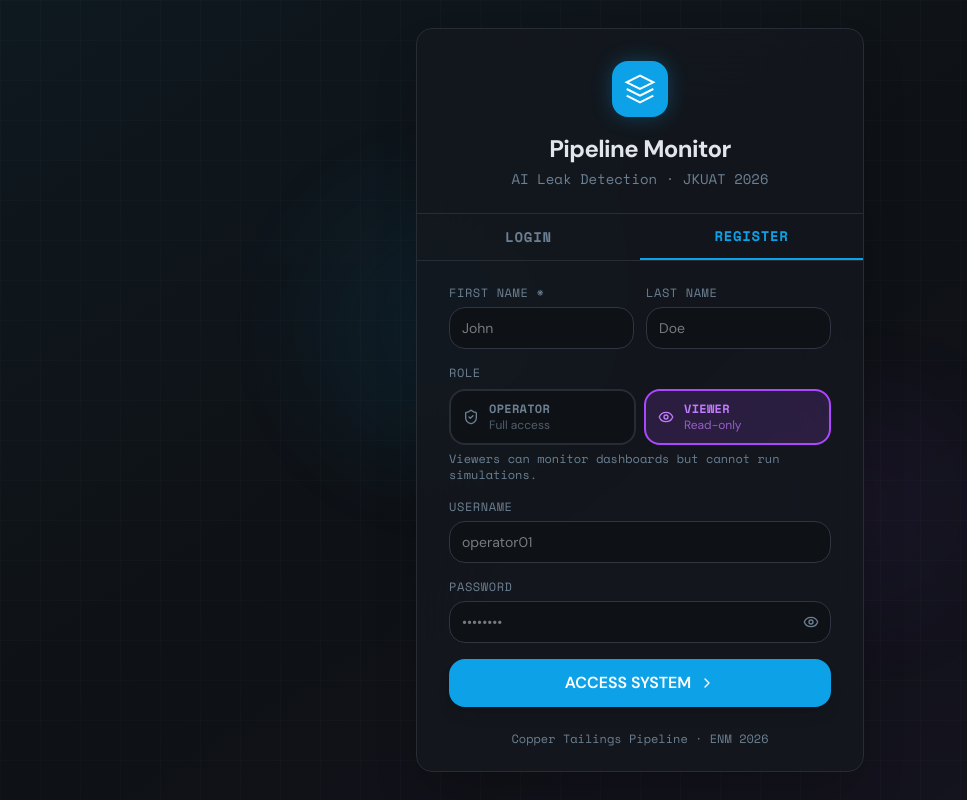
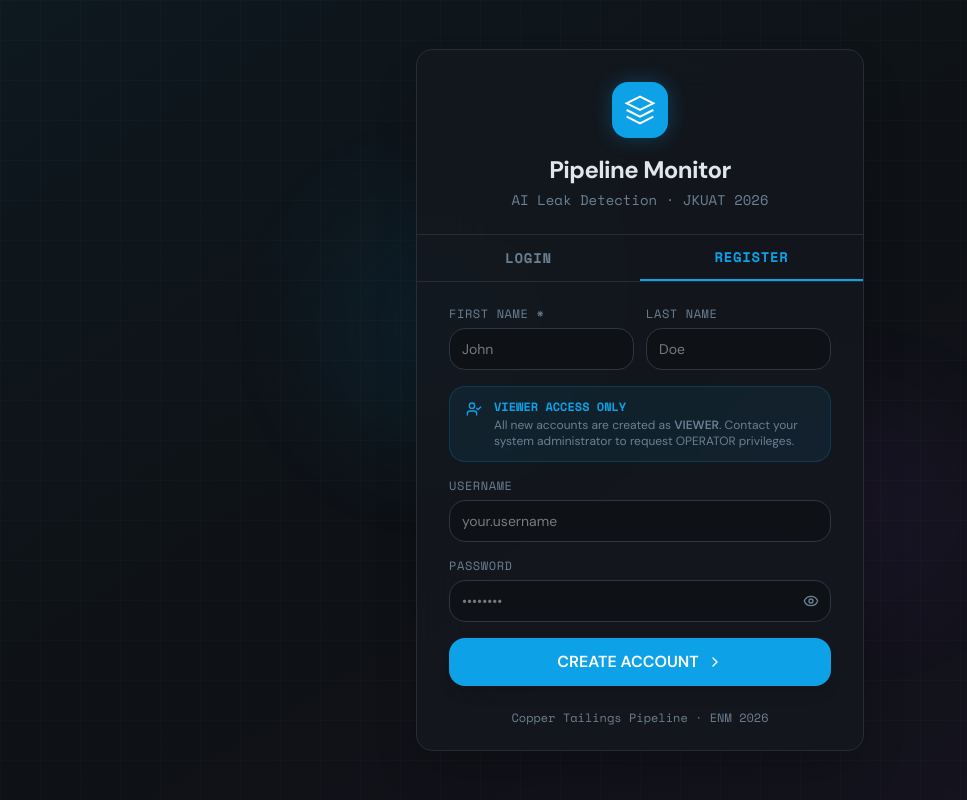
Before and after one commit to Darlene-13/SmartPipe-AI-Powered-Leak-Detection-for-Kenya-s-Pipeline-Network, a React (Vite) app in the folder dashboard/: page /login in a window 1280 px wide. Both pictures are taken after a click on the button "REGISTER". Shown: the whole page, without its empty margins (0-967 px from the left). Built offline with nearby package versions, Linux system fonts and the light colour scheme.

Commit message:
fix:made operator login constant

```diff
--- a/dashboard/src/pages/login.tsx
+++ b/dashboard/src/pages/login.tsx
@@ -1,22 +1,42 @@
-import { useState } from "react";
+import { useState, useEffect } from "react";
 import { motion, AnimatePresence } from "framer-motion";
 import { useLocation } from "wouter";
 import { useAuthStore } from "@/store/authStore";
-import { Eye, EyeOff, ChevronRight, ShieldCheck } from "lucide-react";
-import { cn } from "@/lib/utils";
+import { Eye, EyeOff, ChevronRight, ShieldCheck, UserCheck } from "lucide-react";
 
 type Tab = "login" | "register";
-type Role = "OPERATOR" | "VIEWER";
 
-function getRegistry(): Record<string, { password: string; firstName: string; lastName: string; role: Role }> {
+const SEED_OPERATOR = {
+  username: "admin",
+  password: "admin2026",
+  firstName: "System",
+  lastName: "Administrator",
+  role: "OPERATOR" as const,
+};
+
+function getRegistry(): Record<string, { password: string; firstName: string; lastName: string; role: "OPERATOR" | "VIEWER" }> {
   try {
     return JSON.parse(localStorage.getItem("pipeline-user-registry") ?? "{}");
   } catch {
     return {};
   }
 }
+
 function saveRegistry(r: ReturnType<typeof getRegistry>) {
   localStorage.setItem("pipeline-user-registry", JSON.stringify(r));
+}
+
+function seedAdmin() {
+  const registry = getRegistry();
+  if (!registry[SEED_OPERATOR.username]) {
+    registry[SEED_OPERATOR.username] = {
+      password: SEED_OPERATOR.password,
+      firstName: SEED_OPERATOR.firstName,
+      lastName: SEED_OPERATOR.lastName,
+      role: SEED_OPERATOR.role,
+    };
+    saveRegistry(registry);
+  }
 }
 
 export default function LoginPage() {
@@ -25,35 +45,50 @@ export default function LoginPage() {
   const [password, setPassword] = useState("");
   const [firstName, setFirstName] = useState("");
   const [lastName, setLastName] = useState("");
-  const [role, setRole] = useState<Role>("VIEWER");
   const [showPass, setShowPass] = useState(false);
   const [loading, setLoading] = useState(false);
   const [error, setError] = useState("");
   const [, setLocation] = useLocation();
   const { login } = useAuthStore();
 
+  useEffect(() => {
+    seedAdmin();
+  }, []);
+
+  const reset = () => {
+    setUsername("");
+    setPassword("");
+    setFirstName("");
+    setLastName("");
+    setError("");
+  };
+
   const handleLogin = async (e: React.FormEvent) => {
     e.preventDefault();
     setError("");
     setLoading(true);
     await new Promise((r) => setTimeout(r, 600));
+
     if (!username || !password) {
-      setError("Please enter username and password.");
+      setError("Please enter your username and password.");
       setLoading(false);
       return;
     }
+
     const registry = getRegistry();
     const found = registry[username];
+
     if (!found) {
       setError("Username not found. Please register first.");
       setLoading(false);
       return;
     }
     if (found.password !== password) {
-      setError("Incorrect password.");
+      setError("Incorrect password. Please try again.");
       setLoading(false);
       return;
     }
+
     login("demo-token-" + Date.now(), {
       username,
       firstName: found.firstName,
@@ -69,6 +104,7 @@ export default function LoginPage() {
     setError("");
     setLoading(true);
     await new Promise((r) => setTimeout(r, 600));
+
     if (!username || !password || !firstName) {
       setError("First name, username and password are required.");
       setLoading(false);
@@ -79,15 +115,27 @@ export default function LoginPage() {
       setLoading(false);
       return;
     }
+
     const registry = getRegistry();
     if (registry[username]) {
-      setError("Username already taken. Choose a different one.");
+      setError("Username already taken. Please choose another.");
       setLoading(false);
       return;
     }
-    registry[username] = { password, firstName, lastName, role };
+
+    registry[username] = {
+      password,
+      firstName,
+      lastName,
+      role: "VIEWER",
+    };
     saveRegistry(registry);
-    login("demo-token-" + Date.now(), { username, firstName, lastName, role });
+    login("demo-token-" + Date.now(), {
+      username,
+      firstName,
+      lastName,
+      role: "VIEWER",
+    });
     setLocation("/dashboard");
     setLoading(false);
   };
@@ -126,7 +174,7 @@ export default function LoginPage() {
             {(["login", "register"] as Tab[]).map((t) => (
               <button
                 key={t}
-                onClick={() => { setTab(t); setError(""); }}
+                onClick={() => { setTab(t); reset(); }}
                 className={`flex-1 py-3 text-sm font-mono font-semibold tracking-wider uppercase transition-colors ${
                   tab === t
                     ? "text-primary border-b-2 border-primary"
@@ -172,47 +220,14 @@ export default function LoginPage() {
                       </div>
                     </div>
 
-                    <div>
-                      <label className="text-xs font-mono text-muted-foreground uppercase tracking-wider mb-2 block">Role</label>
-                      <div className="grid grid-cols-2 gap-2">
-                        {(["OPERATOR", "VIEWER"] as Role[]).map((r) => (
-                          <motion.button
-                            key={r}
-                            type="button"
-                            whileTap={{ scale: 0.97 }}
-                            onClick={() => setRole(r)}
-                            className={cn(
-                              "flex items-center gap-2.5 px-3 py-2.5 rounded-xl border-2 text-sm font-medium transition-all text-left",
-                              role === r
-                                ? r === "OPERATOR"
-                                  ? "border-primary bg-primary/15 text-primary"
-                                  : "border-purple-500 bg-purple-500/15 text-purple-400"
-                                : "border-border bg-background text-muted-foreground hover:border-muted-foreground/50"
-                            )}
-                          >
-                            {r === "OPERATOR"
-                              ? <ShieldCheck className="w-4 h-4 shrink-0" />
-                              : <Eye className="w-4 h-4 shrink-0" />
-                            }
-                            <div>
-                              <div className="font-semibold font-mono text-xs tracking-wide">{r}</div>
-                              <div className="text-xs opacity-70 font-normal">
-                                {r === "OPERATOR" ? "Full access" : "Read-only"}
-                              </div>
-                            </div>
-                          </motion.button>
-                        ))}
+                    <div className="flex items-start gap-3 bg-primary/8 border border-primary/20 rounded-xl px-4 py-3">
+                      <UserCheck className="w-4 h-4 text-primary mt-0.5 shrink-0" />
+                      <div>
+                        <div className="text-xs font-mono font-semibold text-primary">VIEWER ACCESS ONLY</div>
+                        <div className="text-xs text-muted-foreground mt-0.5">
+                          All new accounts are created as <span className="font-semibold">VIEWER</span>. Contact your system administrator to request OPERATOR privileges.
+                        </div>
                       </div>
-                      {role === "OPERATOR" && (
-                        <p className="text-xs text-amber-400/80 mt-1.5 font-mono">
-                          Operators can run simulations and manage users.
-                        </p>
-                      )}
-                      {role === "VIEWER" && (
-                        <p className="text-xs text-muted-foreground mt-1.5 font-mono">
-                          Viewers can monitor dashboards but cannot run simulations.
-                        </p>
-                      )}
                     </div>
                   </>
                 )}
@@ -222,7 +237,7 @@ export default function LoginPage() {
                   <input
                     value={username}
                     onChange={(e) => setUsername(e.target.value)}
-                    placeholder="operator01"
+                    placeholder={tab === "login" ? "admin" : "your.username"}
                     autoComplete="username"
                     className="w-full px-3 py-2.5 bg-background border border-input rounded-xl text-sm focus:outline-none focus:ring-2 focus:ring-primary/50 transition-all"
                   />
@@ -249,6 +264,15 @@ export default function LoginPage() {
                   </div>
                 </div>
 
+                {tab === "login" && (
+                  <div className="flex items-center gap-2 px-3 py-2 bg-muted/50 rounded-xl border border-border">
+                    <ShieldCheck className="w-3.5 h-3.5 text-primary shrink-0" />
+                    <span className="text-xs font-mono text-muted-foreground">
+                      Default OPERATOR: <span className="text-foreground">admin</span> / <span className="text-foreground">admin2026</span>
+                    </span>
+                  </div>
+                )}
+
                 {error && (
                   <motion.p
                     initial={{ opacity: 0, y: -5 }}
@@ -270,7 +294,7 @@ export default function LoginPage() {
                     <div className="w-4 h-4 border-2 border-white/30 border-t-white rounded-full animate-spin" />
                   ) : (
                     <>
-                      ACCESS SYSTEM
+                      {tab === "login" ? "ACCESS SYSTEM" : "CREATE ACCOUNT"}
                       <ChevronRight className="w-4 h-4" />
                     </>
                   )}
```
